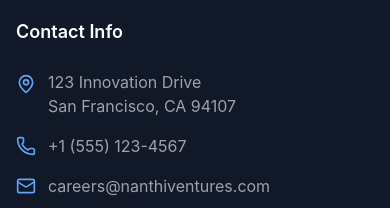
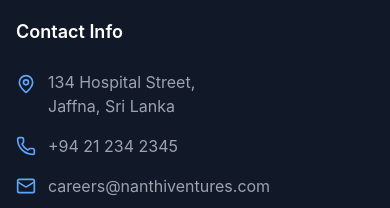
Before and after one commit to saruj26/Applicant-Tracking-System, a React (Vite) app in the folder Client/: page / in a window 390 px wide. Shown: the part 5673-5881 px from the top of the page. Built offline with nearby package versions, Linux system fonts and the light colour scheme; no server answers.

Commit message:
fix: update contact information to reflect new address and phone number format

```diff
--- a/Client/src/components/PublicLayout.tsx
+++ b/Client/src/components/PublicLayout.tsx
@@ -241,14 +241,14 @@
                 <div className="flex items-start">
                   <MapPin className="h-5 w-5 text-blue-400 mr-3 flex-shrink-0 mt-1" />
                   <span className="text-gray-400">
-                    123 Innovation Drive
+                    134 Hospital Street,
                     <br />
-                    San Francisco, CA 94107
+                    Jaffna, Sri Lanka
                   </span>
                 </div>
                 <div className="flex items-center">
                   <Phone className="h-5 w-5 text-blue-400 mr-3 flex-shrink-0" />
-                  <span className="text-gray-400">+1 (555) 123-4567</span>
+                  <span className="text-gray-400">+94 21 234 2345</span>
                 </div>
                 <div className="flex items-center">
                   <Mail className="h-5 w-5 text-blue-400 mr-3 flex-shrink-0" />
--- a/Client/src/components/UploadApplicantModal.tsx
+++ b/Client/src/components/UploadApplicantModal.tsx
@@ -480,7 +480,7 @@
                           onChange={handleInputChange}
                           disabled={isUploading}
                           className="pl-10 block w-full border-gray-300 dark:border-gray-600 rounded-md shadow-sm focus:ring-blue-500 focus:border-blue-500 sm:text-sm dark:bg-gray-700 disabled:opacity-50 disabled:cursor-not-allowed"
-                          placeholder="+1 (555) 123-4567"
+                          placeholder="+94 21 234 2345"
                         />
                       </div>
                     </div>
--- a/Client/src/pages/public/JobDetail.tsx
+++ b/Client/src/pages/public/JobDetail.tsx
@@ -257,6 +257,10 @@
 
       <div className="container mx-auto px-4 pb-16">
         <div className="max-w-6xl mx-auto">
+          {/* Two Column Layout */}
+          <div className="grid grid-cols-1 lg:grid-cols-4 gap-8">
+            {/* Left Column - Job Details */}
+            <div className="lg:col-span-2 space-y-8">
               {/* Job Header */}
               <div className="bg-white dark:bg-gray-800 rounded-xl shadow-lg p-8 mb-8">
                 <div className="flex flex-col md:flex-row md:items-start justify-between gap-6">
@@ -293,8 +297,10 @@
                       {job.description}
                     </p>
                   </div>
+                </div>
+              </div>
 
-              <div className="md:w-96">
+
                 <div className="bg-blue-50 dark:bg-blue-900/20 border border-blue-200 dark:border-blue-800 rounded-xl p-6">
                   <h3 className="text-lg font-semibold text-gray-900 dark:text-white mb-4">
                     Ready to Apply?
@@ -322,14 +328,7 @@
                     Average response time: 3-5 business days
                   </div>
                 </div>
-              </div>
-            </div>
-          </div>
 
-          {/* Two Column Layout */}
-          <div className="grid grid-cols-1 lg:grid-cols-3 gap-8">
-            {/* Left Column - Job Details */}
-            <div className="lg:col-span-2 space-y-8">
               {/* Requirements */}
               {job.requirements && (
                 <div className="bg-white dark:bg-gray-800 rounded-xl shadow-lg p-8">
@@ -389,7 +388,7 @@
             </div>
 
             {/* Right Column - Application Form */}
-            <div className="lg:col-span-1">
+            <div className="lg:col-span-2">
               <div className="bg-white dark:bg-gray-800 rounded-xl shadow-lg p-8 sticky top-6">
                 <h2 className="text-2xl font-bold text-gray-900 dark:text-white mb-6">
                   Apply for This Position
@@ -461,7 +460,7 @@
                         onChange={handleInputChange}
                         disabled={isSubmitting}
                         className="pl-10 w-full px-4 py-2 border border-gray-300 dark:border-gray-600 rounded-lg focus:ring-2 focus:ring-blue-500 focus:border-transparent dark:bg-gray-700 disabled:opacity-50"
-                        placeholder="+1 (555) 123-4567"
+                        placeholder="+94 21 234 2345"
                       />
                     </div>
                   </div>
```
Lines whose indentation alone changed are shown as unchanged.
